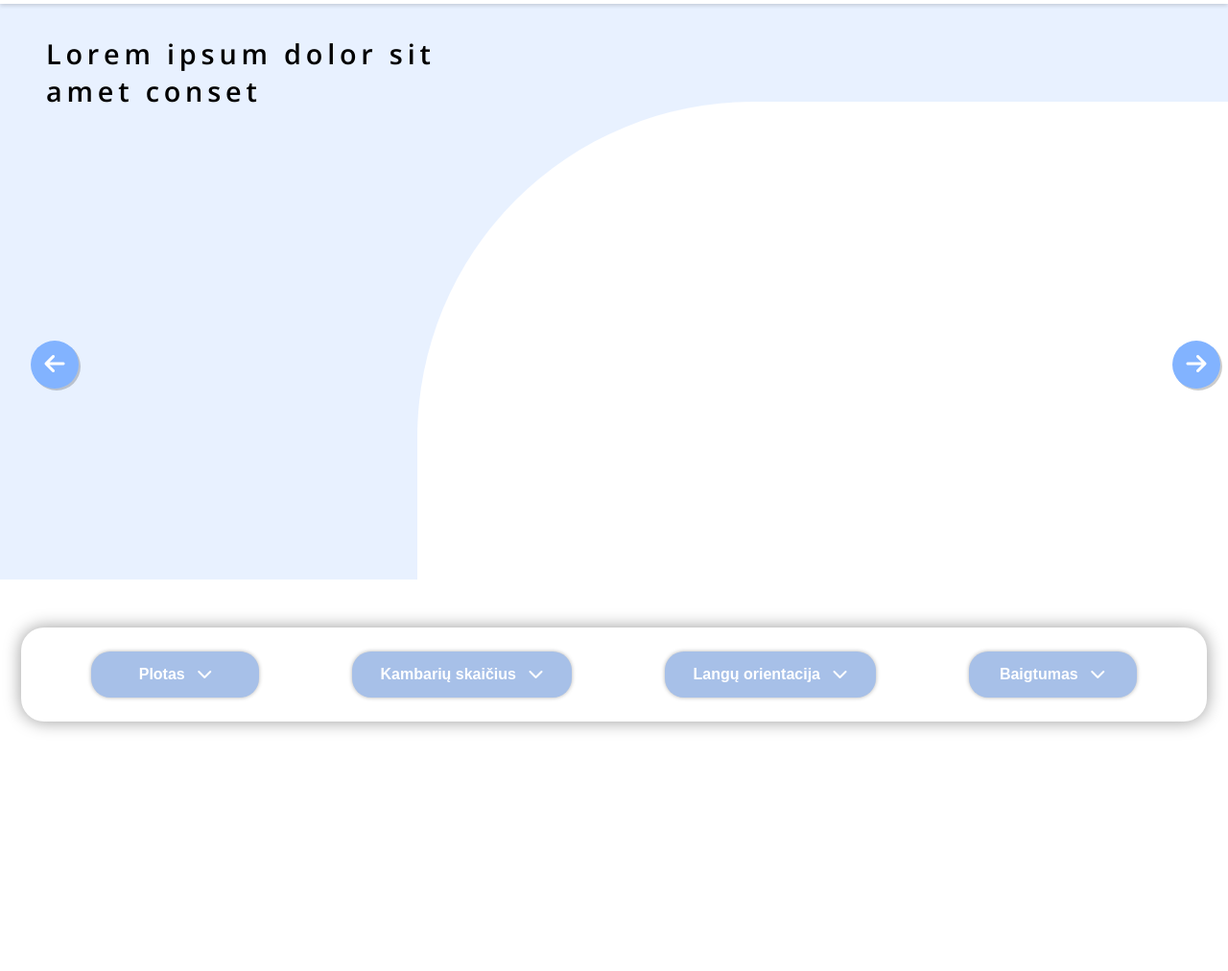
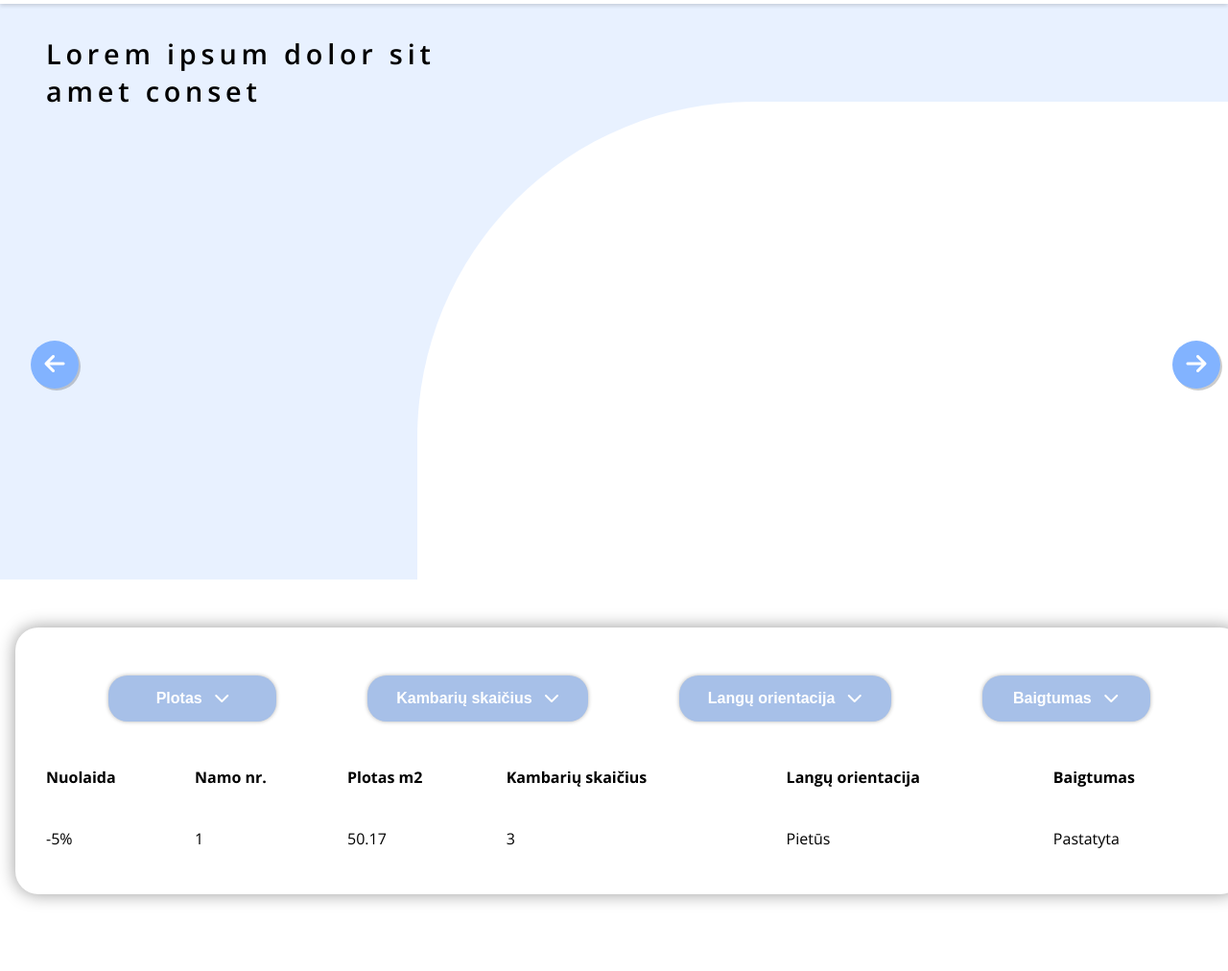
Before and after one commit to Dovtutis/ntProject, a plain HTML site: page index.html in a window 1280 px wide. Shown: the part 67-1079 px from the top of the page at 96% size. Before the commit the page ends 851 px from the top, so only its background shows below. Drawn offline with nearby package versions, Linux system fonts and the light colour scheme; no server answers.

Commit message:
started building table rows

```diff
--- a/index.html
+++ b/index.html
@@ -1,5 +1,6 @@
 <!DOCTYPE html>
 <html lang="en">
+
 <head>
     <meta charset="UTF-8">
     <meta name="viewport"
@@ -8,10 +9,13 @@
     <title>NT Project</title>
     <link rel="stylesheet" type="text/css" href="css/style.css">
     <link rel="preconnect" href="https://fonts.gstatic.com">
-    <link href="https://fonts.googleapis.com/css2?family=Open+Sans:ital,wght@0,300;0,400;0,600;0,700;0,800;1,300;1,400;1,600;1,700;1,800&display=swap" rel="stylesheet">
+    <link
+        href="https://fonts.googleapis.com/css2?family=Open+Sans:ital,wght@0,300;0,400;0,600;0,700;0,800;1,300;1,400;1,600;1,700;1,800&display=swap"
+        rel="stylesheet">
     <script src="https://kit.fontawesome.com/42762d49f1.js" crossorigin="anonymous"></script>
     <script src="js/script.js" defer></script>
 </head>
+
 <body>
     <header id="navbar" class="navbar">
         <nav class="container navbar-container">
@@ -56,7 +60,7 @@
                 </div>
             </div>
         </article>
-        <div class="container">
+        <div class="container mb-5">
             <article>
                 <div class="table-container">
                     <div class="buttons-container">
@@ -65,14 +69,16 @@
                                 <div class="button-text">Plotas <i class="fas fa-chevron-down table-arrow"></i></div>
                             </button>
                             <div class="button-select-box display-none" id="size-select-box">
-                                <div><45 kvm.</div>
+                                <div>
+                                    <45 kvm.</div>
                                         <div>45-65 kvm.</div>
                                         <div>>65 kvm.</div>
                                 </div>
                             </div>
                             <div class="selection-box">
                                 <button id="room-selection-button" class="table-button border-radius-closed">
-                                <div class="button-text">Kambarių skaičius <i class="fas fa-chevron-down table-arrow"></i></div>
+                                    <div class="button-text">Kambarių skaičius <i
+                                            class="fas fa-chevron-down table-arrow"></i></div>
                                 </button>
                                 <div class="button-select-box display-none" id="room-select-box">
                                     <div>1</div>
@@ -83,7 +89,8 @@
                             </div>
                             <div class="selection-box">
                                 <button id="window-quantity" class="table-button border-radius-closed">
-                                <div class="button-text">Langų orientacija <i class="fas fa-chevron-down table-arrow"></i></div>
+                                    <div class="button-text">Langų orientacija <i
+                                            class="fas fa-chevron-down table-arrow"></i></div>
                                 </button>
                                 <div class="button-select-box display-none" id="direction-select-box">
                                     <div>Šiaurė</div>
@@ -94,7 +101,8 @@
                             </div>
                             <div class="selection-box">
                                 <button id="done-status" class="table-button border-radius-closed">
-                                <div class="button-text">Baigtumas <i class="fas fa-chevron-down table-arrow"></i></div>
+                                    <div class="button-text">Baigtumas <i class="fas fa-chevron-down table-arrow"></i>
+                                    </div>
                                 </button>
                                 <div class="button-select-box display-none" id="progress-status-select-box">
                                     <div>Pastatyta</div>
@@ -102,9 +110,32 @@
                                 </div>
                             </div>
                         </div>
+                        <table class="table">
+                            <thead>
+                                <tr class="table-row">
+                                    <th>Nuolaida</th>
+                                    <th>Namo nr.</th>
+                                    <th>Plotas m2</th>
+                                    <th>Kambarių skaičius</th>
+                                    <th>Langų orientacija</th>
+                                    <th>Baigtumas</th>
+                                </tr>
+                            </thead>
+                            <tbody>
+                                <tr class="table-row">
+                                    <td>-5%</td>
+                                    <td>1</td>
+                                    <td>50.17</td>
+                                    <td>3</td>
+                                    <td>Pietūs</td>
+                                    <td>Pastatyta</td>
+                                </tr>
+                            </tbody>
+                        </table>
                     </div>
             </article>
         </div>
     </main>
 </body>
+
 </html>
--- a/scss/_large-screen.scss
+++ b/scss/_large-screen.scss
@@ -47,8 +47,8 @@
 
   .table-container {
     margin-top: 100px;
+    padding: 25px 50px;
     .buttons-container{
-      margin: 50px 25px;
       display: flex;
       .selection-box{
         .button-select-box{
--- a/scss/_medium-screen.scss
+++ b/scss/_medium-screen.scss
@@ -61,6 +61,7 @@
 
   .table-container {
     margin-top: 50px;
+    padding: 25px 25px;
     .buttons-container{
       justify-content: space-around;
       margin: 0 25px;
--- a/scss/_navbar.scss
+++ b/scss/_navbar.scss
@@ -4,7 +4,6 @@
   height: $navbar-height;
   left: 0;
   right: 0;
-  -webkit-box-shadow: 0 2px 4px rgba(0, 0, 0, 0.15);
   box-shadow: 0 2px 4px rgba(0, 0, 0, 0.15);
   z-index: 1;
   background-color: #fff;
@@ -14,6 +13,7 @@
     display: flex;
     align-items: center;
     justify-content: space-between;
+    padding: 0 1rem;
     height: 100%;
 
     .home-link {
--- a/scss/_table.scss
+++ b/scss/_table.scss
@@ -1,10 +1,10 @@
 
 .table-container {
   width: 100%;
-  margin-bottom: 2rem;
   border-radius: 1.5rem;
   box-shadow: 0 0 18px 0 rgba(0,0,0,0.4);
   z-index: 1;
+  margin: 0 1rem;
 
   .buttons-container{
     display: flex;
@@ -47,4 +47,25 @@
       }
     }
   }
+  .table{
+    width: 100%;
+    thead {
+      .table-row {
+        padding: 0 25px;
+        th {
+          padding: 20px 5px;
+          text-align: start;
+        }
+      }
+    }
+    tbody {
+      .table-row {
+        padding: 0 25px;
+        td {
+          padding: 20px 5px;
+          text-align: start;
+        }
+      }
+    }
+  }
 }
--- a/scss/_utilities.scss
+++ b/scss/_utilities.scss
@@ -1,8 +1,6 @@
 .container {
   margin-left: auto;
   margin-right: auto;
-  padding-left: 1.4rem;
-  padding-right: 1.4rem;
   max-width: 1367px;
 }
 
```
Also changed, not shown: css/style.css, scss/_utilities.css. Lines whose indentation alone changed are shown as unchanged.
